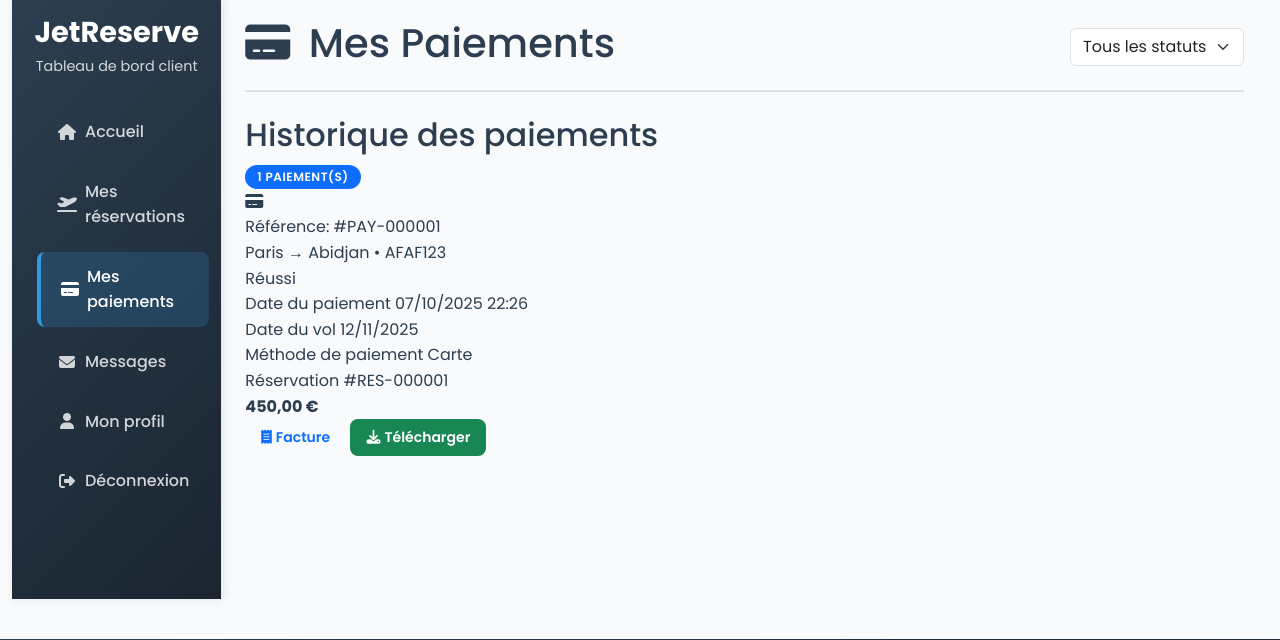
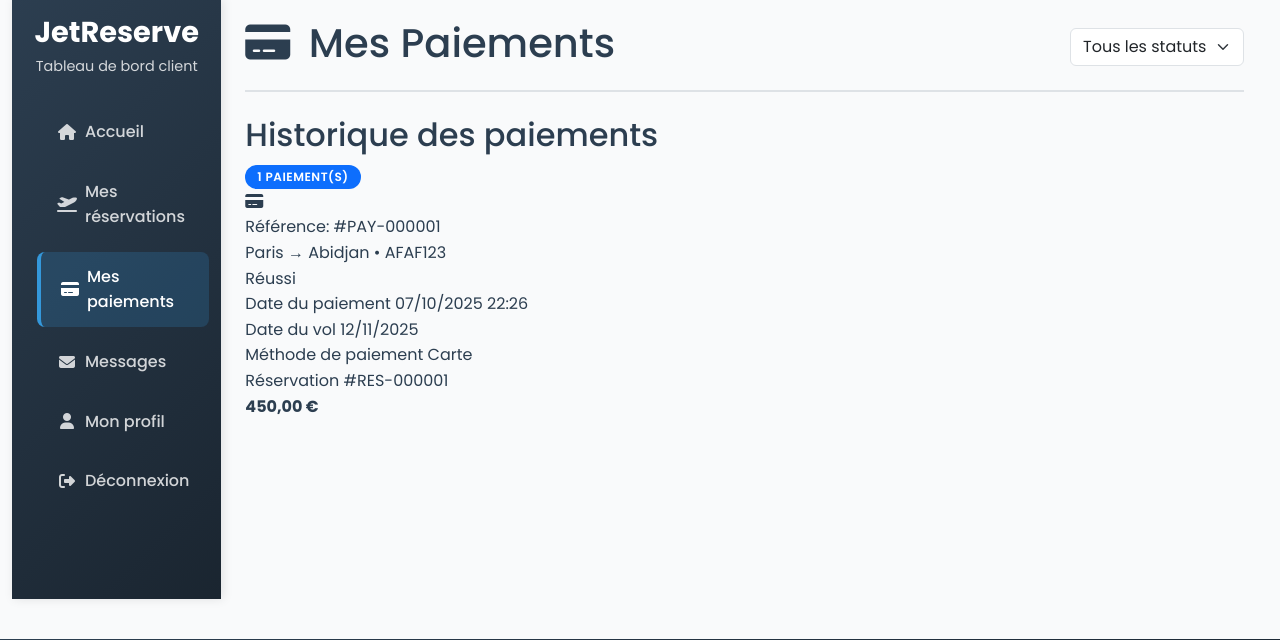
Before and after one commit to Salami-Awanat/jetreserve, a PHP site: page /vge64/mes_paiements.php in a window 1280 px wide. Shown: the part 568-1208 px from the top of the page. Run offline with PHP 8.4, Linux system fonts and the light colour scheme; a user stored in the database is signed in; data comes from the database, SQL or seed files in the repository.

Commit message:
Update mes_paiements.php

```diff
--- a/vge64/mes_paiements.php
+++ b/vge64/mes_paiements.php
@@ -234,21 +234,14 @@ try {
                                         <div class="montant">
                                             <strong><?php echo number_format($paiement['montant'], 2, ',', ' '); ?> €</strong>
                                         </div>
-                                        <div class="paiement-actions">
-                                            <button class="btn btn-outline-primary btn-sm">
-                                                <i class="fas fa-receipt me-1"></i>Facture
-                                            </button>
-                                            <?php if ($paiement['statut'] === 'réussi'): ?>
-                                                <button class="btn btn-success btn-sm">
-                                                    <i class="fas fa-download me-1"></i>Télécharger
-                                                </button>
-                                            <?php endif; ?>
-                                            <?php if ($paiement['statut'] === 'en attente'): ?>
+                                        <!-- SUPPRESSION DES BOUTONS FACTURE ET TÉLÉCHARGER -->
+                                        <?php if ($paiement['statut'] === 'en attente'): ?>
+                                            <div class="paiement-actions">
                                                 <button class="btn btn-warning btn-sm">
                                                     <i class="fas fa-redo me-1"></i>Réessayer
                                                 </button>
-                                            <?php endif; ?>
-                                        </div>
+                                            </div>
+                                        <?php endif; ?>
                                     </div>
                                 </div>
                             <?php endforeach; ?>
```
